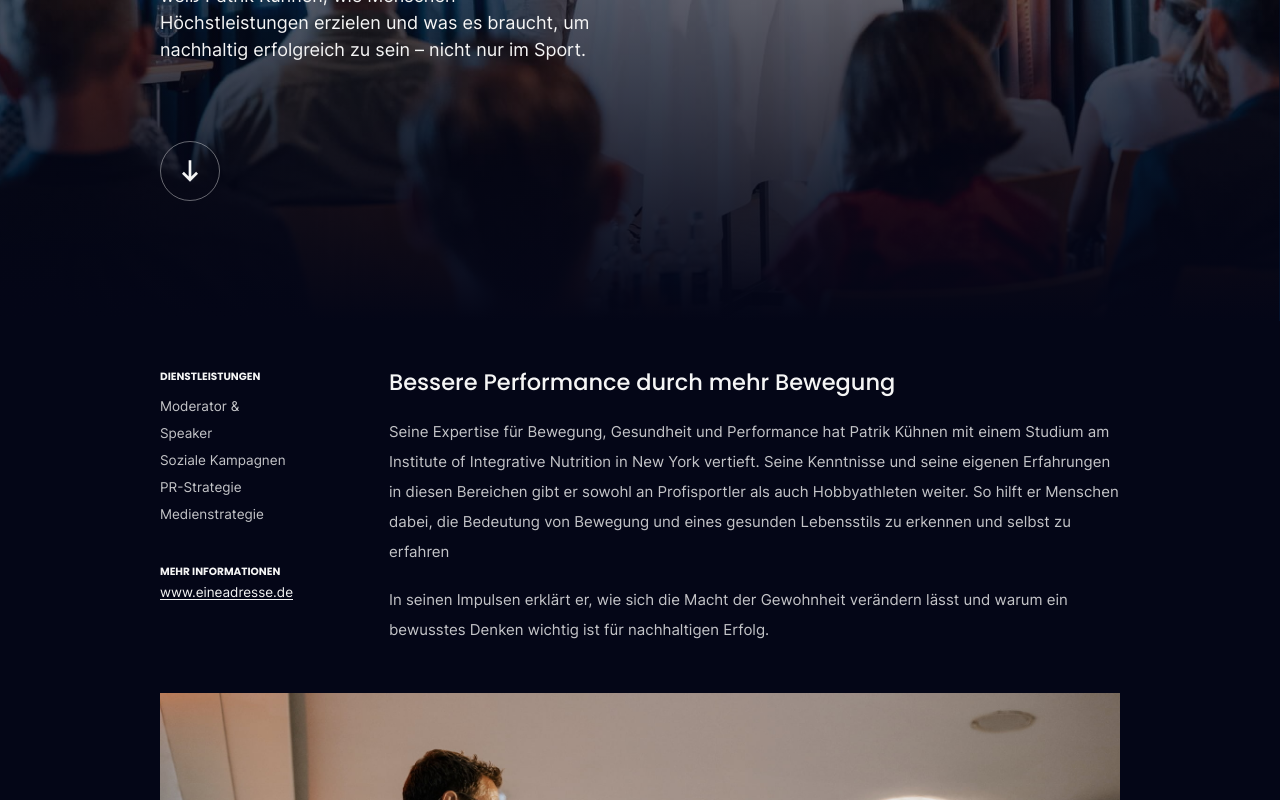
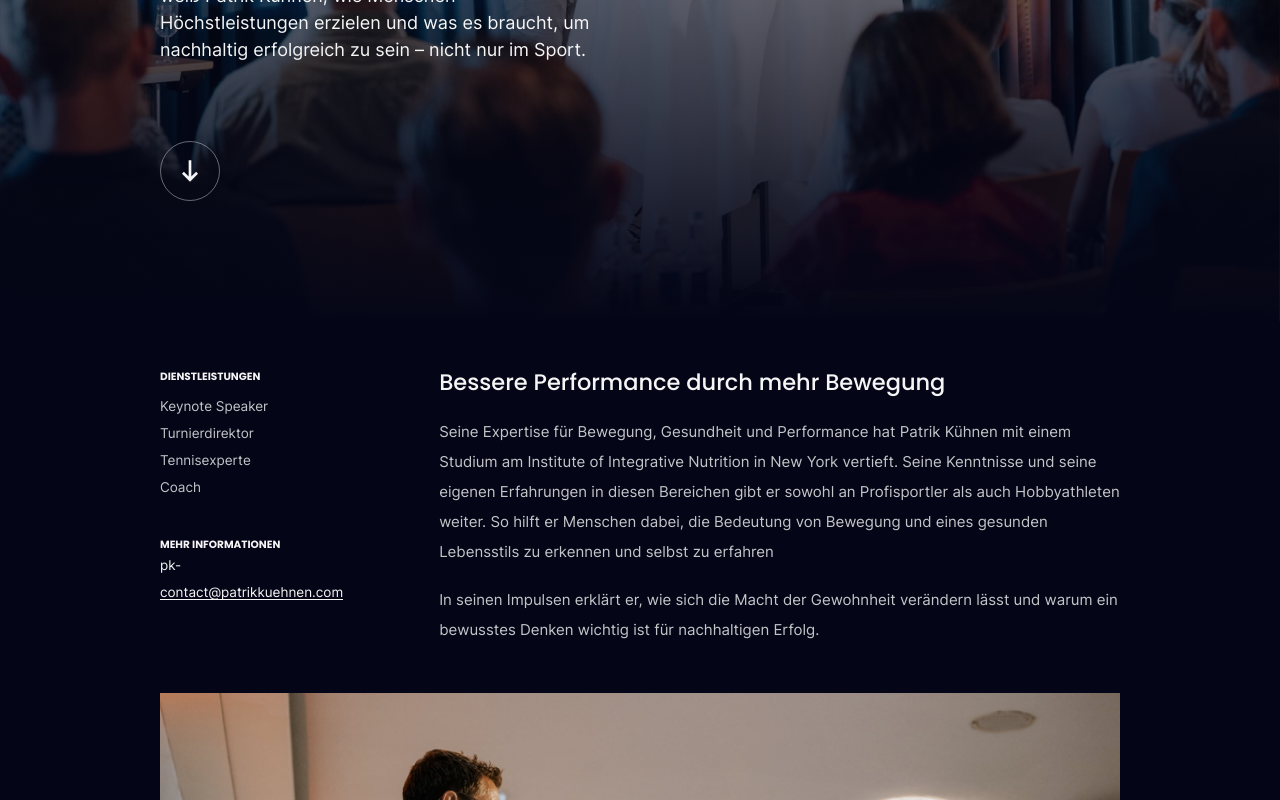
Before and after one commit to nxtyou/patrik-k-hnen, a Next.js app: page /keynote-speaker in a window 1280 px wide. Shown: the part 479-1279 px from the top of the page. Built offline with nearby package versions, Linux system fonts and the light colour scheme.

Commit message:
Update Analysis.jsx

```diff
--- a/components/Templates/KeynoteSpeaker/Analysis.jsx
+++ b/components/Templates/KeynoteSpeaker/Analysis.jsx
@@ -7,16 +7,16 @@ const Analysis = () => {
         <div className="mt-10 lg:mt-0">
           <h2 className="text-sm font-semibold">DIENSTLEISTUNGEN</h2>
           <ul className="mt-3 text-lg leading-9 text-white/80">
-            <li>Moderator & Speaker</li>
-            <li>Soziale Kampagnen</li>
-            <li>PR-Strategie</li>
-            <li>Medienstrategie</li>
+            <li>Keynote Speaker</li>
+            <li>Turnierdirektor</li>
+            <li>Tennisexperte</li>
+            <li>Coach</li>
           </ul>
           <h2 className="mt-12 text-sm font-semibold">MEHR INFORMATIONEN</h2>
           <Link
             className="link-underline relative mt-3 text-lg leading-9"
-            href="http://www.eineadresse.de/">
-            www.eineadresse.de
+            href="mailto:pk-contact@patrikkuehnen.com">
+            pk-contact@patrikkuehnen.com
           </Link>
         </div>
         <div className=" lg:pl-32">
```
